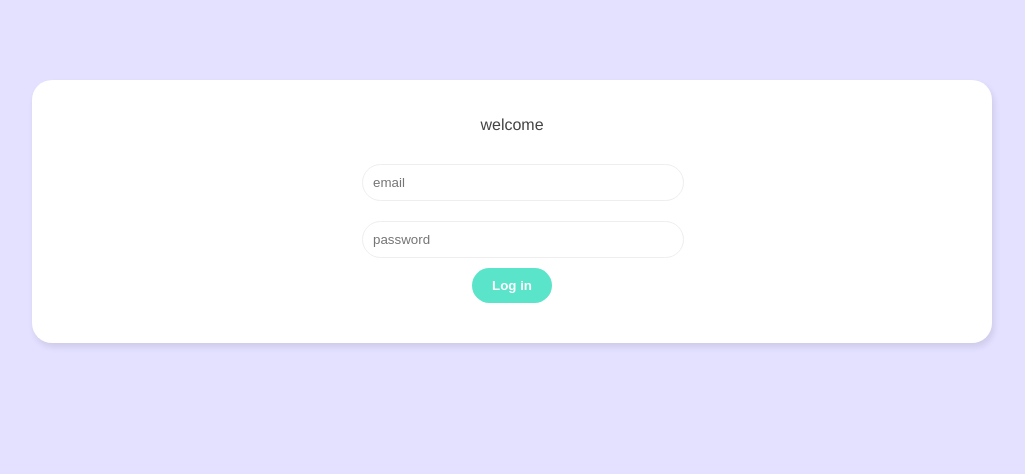
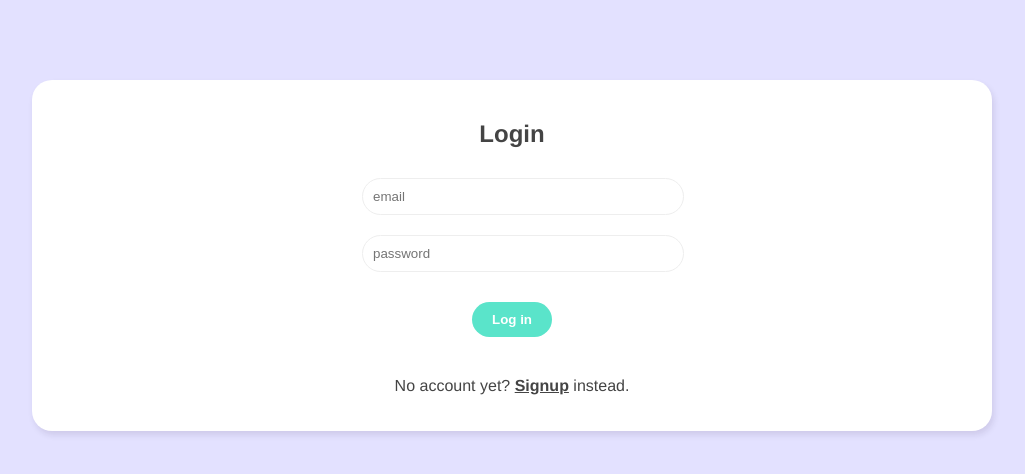
Before and after one commit to iamshaunjp/Vue-3-Firebase, a Vue app in the folder live-chat/: page / in a window 1280 px wide. Shown: the top 474 px of the page, without its empty margins (128-1153 px from the left). Built offline with nearby package versions, Linux system fonts and the light colour scheme.

Commit message:
lesson-104

```diff
--- a/live-chat/src/views/Welcome.vue
+++ b/live-chat/src/views/Welcome.vue
@@ -1,17 +1,30 @@
 <template>
   <div class="welcome container">
-    <p>welcome</p>
-    <!-- <SignupForm /> -->
-    <LoginForm />
+    <div v-if="showLogin">
+      <h2>Login</h2>
+      <LoginForm />
+      <p>No account yet? <span @click="showLogin = false">Signup</span> instead.</p>
+    </div>
+    <div v-else>
+      <h2>Sign up</h2>
+      <SignupForm />
+      <p>Already registered? <span @click="showLogin = true">Login</span> instead.</p>
+    </div>
   </div>
 </template>
 
 <script>
 import SignupForm from '../components/SignupForm.vue'
 import LoginForm from '../components/LoginForm.vue'
+import { ref } from 'vue'
 
 export default {
   components: { SignupForm, LoginForm },
+  setup() {
+    const showLogin = ref(true)
+
+    return { showLogin }
+  }
 }
 </script>
 
@@ -38,4 +51,12 @@
     color: #999;
     margin: 10px auto;
   }
+  .welcome span{
+    font-weight: bold;
+    text-decoration: underline;
+    cursor: pointer;
+  }
+  .welcome button {
+    margin: 20px auto;
+  }
 </style>
```
